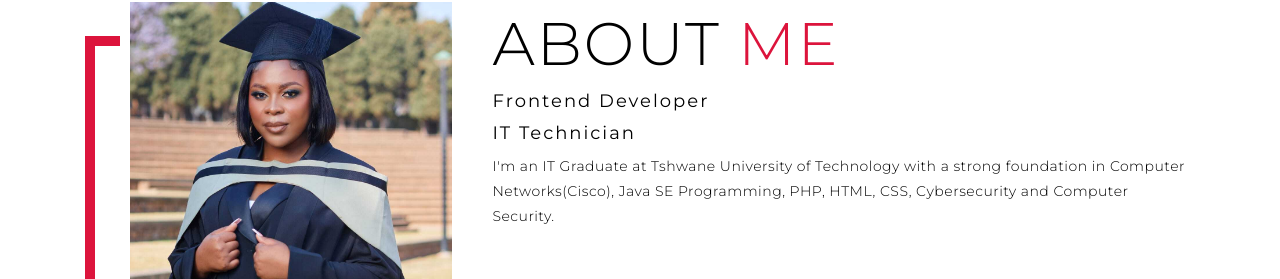
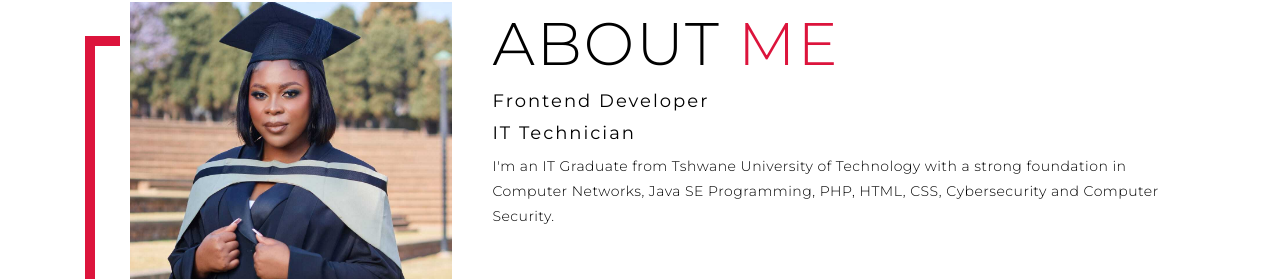
Before and after one commit to MakhananaNgobeni/odette, a plain HTML site: page index.html in a window 1280 px wide. Shown: the part 1008-1287 px from the top of the page. Drawn offline with Linux system fonts and the light colour scheme.

Commit message:
Update index.html

```diff
--- a/index.html
+++ b/index.html
@@ -65,8 +65,8 @@
       <h1 class="section-title">About <span>me</span></h1>
       <h2>Frontend Developer</h2>
       <h2>IT Technician</h2>
-      <p>I'm an IT Graduate at Tshwane University of Technology with a strong foundation in Computer
-          Networks(Cisco), Java SE Programming, PHP, HTML, CSS, Cybersecurity and Computer Security.</p>
+      <p>I'm an IT Graduate from Tshwane University of Technology with a strong foundation in Computer
+          Networks, Java SE Programming, PHP, HTML, CSS, Cybersecurity and Computer Security.</p>
       <a href="Resume.pdf" target="-" class="cta">Download Resume</a>
     </div>
   </div>
```
